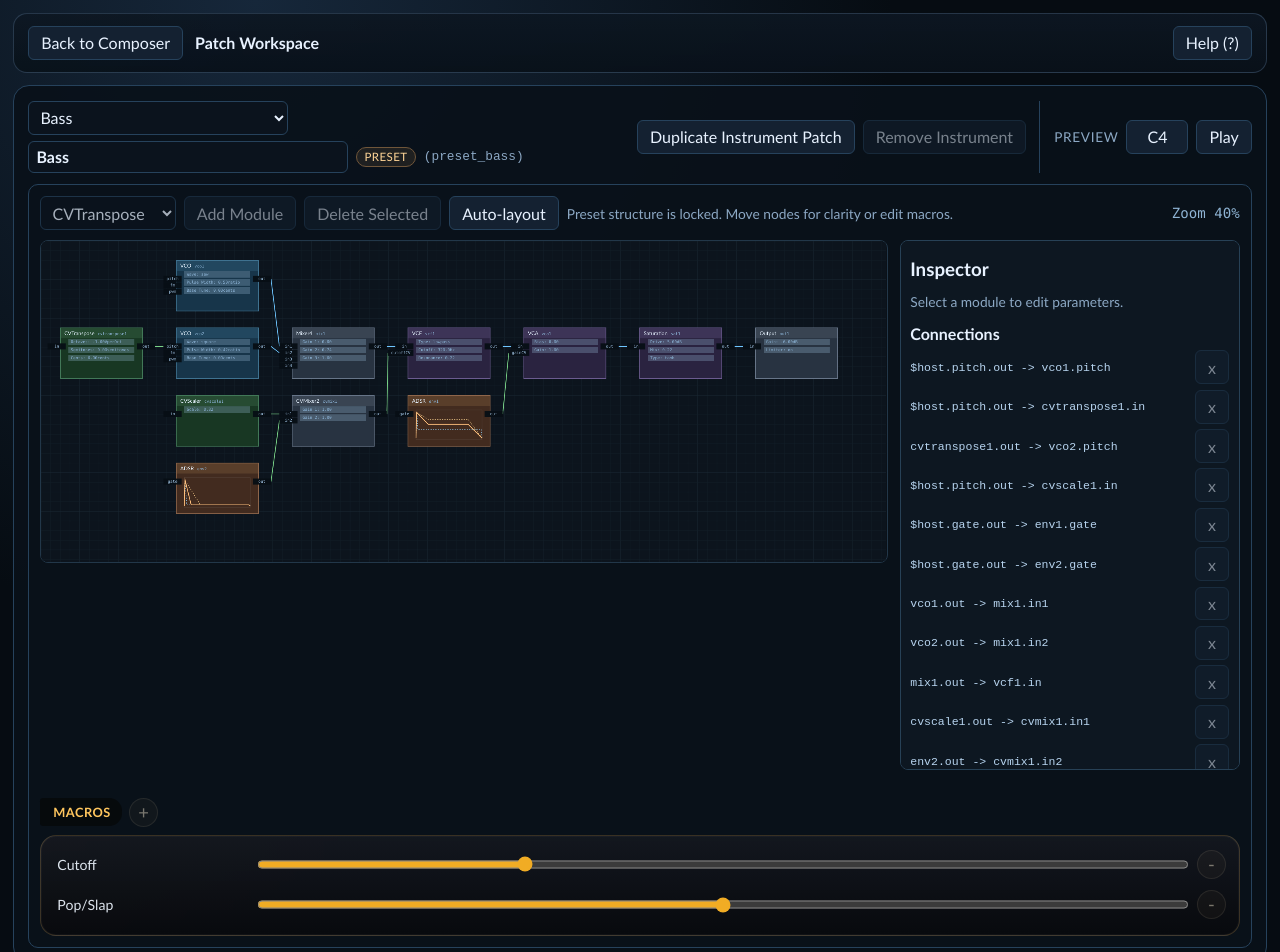
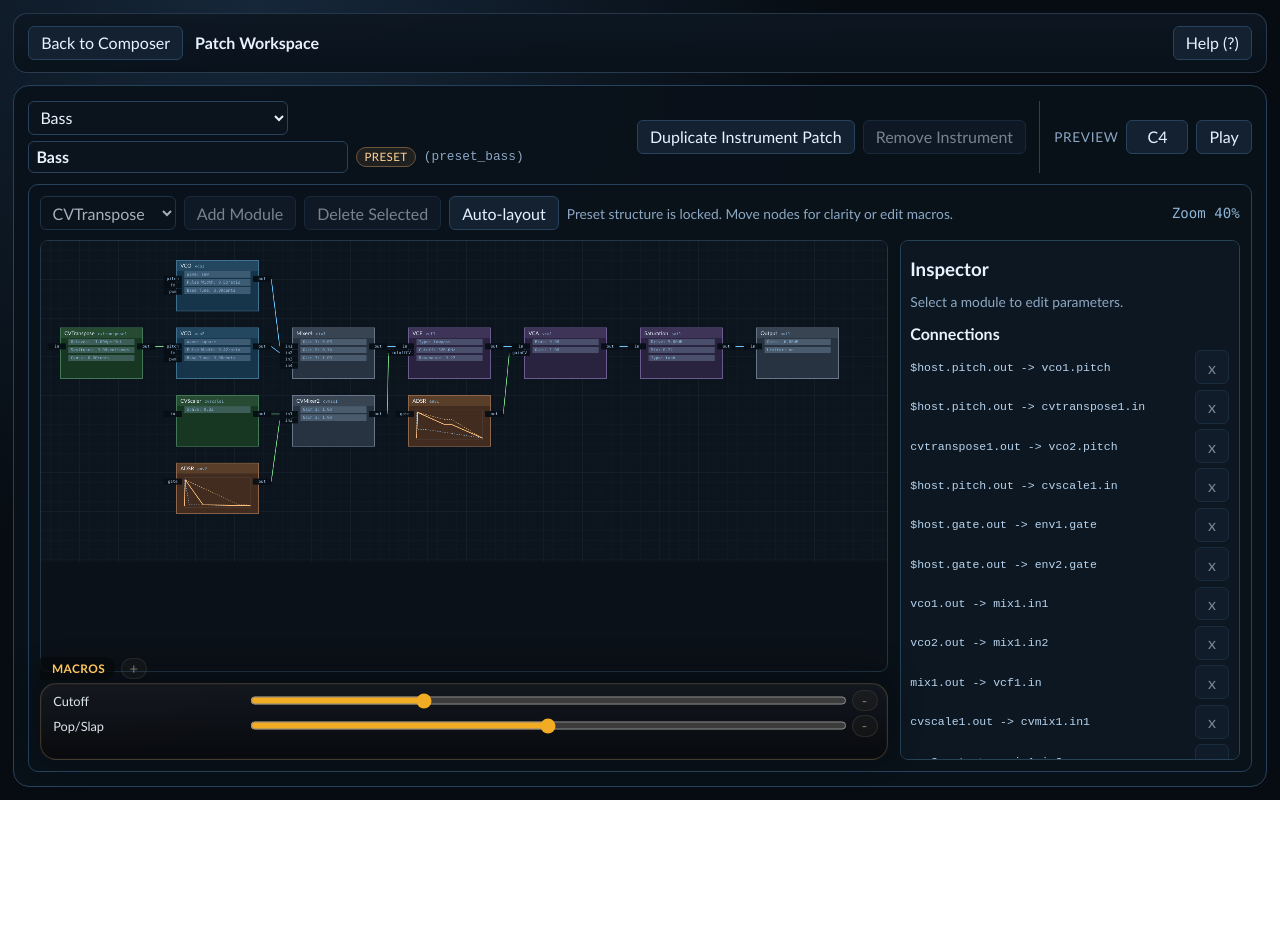
Before and after one commit to eescardo/SynthPlayground, a Next.js app: page /patch-workspace in a window 1280 px wide. Shown: the top 952 px of the page. After the commit the page ends 800 px from the top, so only its background shows below. Built offline with nearby package versions, Linux system fonts and the light colour scheme.

Commit message:
[Agent PR] Refine patch workspace macro dock layout

```diff
--- a/app/globals.css
+++ b/app/globals.css
@@ -1015,6 +1015,7 @@ select {
   flex-direction: column;
   gap: 0.8rem;
   min-height: 0;
+  height: calc(100vh - 1.6rem);
 }
 
 .patch-workspace-header {
@@ -1053,6 +1054,7 @@ select {
   display: flex;
   flex-direction: column;
   gap: 0.6rem;
+  min-height: 0;
 }
 
 .patch-toolbar {
@@ -1073,13 +1075,30 @@ select {
   display: grid;
   grid-template-columns: minmax(0, 1fr) 320px;
   gap: 0.7rem;
+  align-items: stretch;
+  min-height: 0;
+  height: 100%;
+}
+
+.patch-editor-main-column {
+  min-width: 0;
+  display: grid;
+  grid-template-rows:
+    minmax(0, 1fr)
+    clamp(4.75rem, calc(6.5dvh + (var(--patch-macro-visible-rows, 1) - 1) * 3.1dvh), 12.5rem);
+  gap: 0.7rem;
+  min-height: 0;
+  height: 100%;
 }
 
 .patch-canvas-shell {
   min-width: 0;
+  min-height: 0;
+  height: 100%;
 }
 
 .patch-canvas-scroll {
+  height: 100%;
   max-width: 100%;
   max-height: 640px;
   overflow: auto;
@@ -1103,50 +1122,76 @@ select {
   border: 1px solid #274156;
   border-radius: 8px;
   padding: 0.6rem;
+  height: 100%;
   max-height: 640px;
   overflow: auto;
 }
 
 .patch-workspace-shell .instrument-editor {
+  display: flex;
+  flex-direction: column;
+  flex: 1;
+  min-height: 0;
   padding: 0.9rem;
   border-radius: 16px;
+  overflow: hidden;
+}
+
+.patch-workspace-shell .patch-editor {
+  flex: 1;
+  display: grid;
+  grid-template-rows: auto minmax(0, 1fr);
 }
 
 .patch-workspace-shell .patch-layout {
   grid-template-columns: minmax(0, 1fr) 340px;
+  flex: 1;
+  height: 100%;
 }
 
 .patch-workspace-shell .patch-canvas-scroll,
 .patch-workspace-shell .patch-inspector {
-  max-height: calc(100vh - 270px);
+  height: 100%;
+  max-height: none;
 }
 
 .patch-macro-panel {
-  display: flex;
-  flex-direction: column;
-  gap: 0.55rem;
-  margin-top: 0.85rem;
-  padding: 0.3rem 0 0;
+  position: relative;
+  display: flex;
+  flex-direction: column;
+  min-height: 0;
+  padding: 0;
+}
+
+.patch-workspace-shell .patch-macro-panel {
+  z-index: 4;
 }
 
 .patch-macro-panel-header {
-  display: flex;
-  align-items: center;
-  gap: 0.45rem;
+  position: absolute;
+  left: 0;
+  bottom: 100%;
+  margin-bottom: 0.18rem;
+  z-index: 5;
+  display: flex;
+  align-items: center;
+  gap: 0.35rem;
+  pointer-events: none;
 }
 
 .patch-macro-panel-tab {
   display: inline-flex;
   align-items: center;
-  min-height: 1.75rem;
-  padding: 0.2rem 0.7rem 0.2rem 0.8rem;
+  min-height: 1.45rem;
+  padding: 0.14rem 0.62rem 0.14rem 0.72rem;
   border-radius: 0.2rem 0.8rem 0.8rem 0.2rem;
-  background: rgba(7, 10, 12, 0.96);
+  background: rgba(7, 10, 12, 0.74);
   color: #ffc65e;
-  font-size: 0.8rem;
+  font-size: 0.74rem;
   font-weight: 700;
   letter-spacing: 0.04em;
   text-transform: uppercase;
+  pointer-events: auto;
 }
 
 .patch-macro-panel-add,
@@ -1154,14 +1199,15 @@ select {
   display: inline-flex;
   align-items: center;
   justify-content: center;
-  width: 1.8rem;
-  height: 1.8rem;
+  width: 1.35rem;
+  height: 1.35rem;
   border-radius: 999px;
   border: 1px solid rgba(255, 234, 196, 0.2);
   background: rgba(255, 206, 122, 0.08);
   color: #fff2d6;
-  font-size: 1.15rem;
+  font-size: 0.92rem;
   line-height: 1;
+  pointer-events: auto;
 }
 
 .patch-macro-panel-add:disabled,
@@ -1172,41 +1218,45 @@ select {
 .patch-macro-panel-body {
   display: flex;
   flex-direction: column;
-  gap: 0.45rem;
-  padding: 0.7rem 0.8rem 0.85rem;
+  gap: 0.22rem;
+  height: 100%;
+  padding: 0.38rem 0.62rem 0.46rem;
   border-radius: 1rem;
   border: 1px solid rgba(255, 206, 122, 0.2);
+  overflow: auto;
   background:
     linear-gradient(180deg, rgba(20, 24, 31, 0.94), rgba(8, 10, 14, 0.98)),
     radial-gradient(circle at left top, rgba(255, 181, 72, 0.12), transparent 34%);
-  box-shadow: inset 0 0 0 1px rgba(255, 255, 255, 0.03);
+  box-shadow:
+    0 -10px 32px rgba(4, 6, 10, 0.42),
+    inset 0 0 0 1px rgba(255, 255, 255, 0.03);
 }
 
 .patch-macro-panel-empty {
   margin: 0;
   color: #98adbf;
-  font-size: 0.86rem;
+  font-size: 0.78rem;
 }
 
 .patch-macro-row {
   display: grid;
   grid-template-columns: minmax(120px, 190px) minmax(0, 1fr) auto;
   align-items: center;
-  gap: 0.65rem;
+  gap: 0.42rem;
 }
 
 .patch-macro-name-button,
 .patch-macro-name-input {
   min-width: 0;
-  font-size: 0.88rem;
+  font-size: 0.8rem;
 }
 
 .patch-macro-name-button {
   display: inline-flex;
   align-items: center;
-  min-height: 2rem;
+  min-height: 1rem;
   border: 0;
-  padding: 0 0.2rem;
+  padding: 0 0.12rem;
   background: transparent;
   color: #eef6ff;
   cursor: text;
@@ -1219,13 +1269,14 @@ select {
 }
 
 .patch-macro-name-input {
-  padding: 0.28rem 0.38rem;
+  padding: 0.1rem 0.24rem;
   border-radius: 0.45rem;
 }
 
 .patch-macro-slider {
   width: 100%;
   accent-color: #f1ac24;
+  height: 0.8rem;
 }
 
 .patch-inspector h3,
--- a/src/components/patch/PatchEditorCanvas.tsx
+++ b/src/components/patch/PatchEditorCanvas.tsx
@@ -54,6 +54,7 @@ export function PatchEditorCanvas(props: PatchEditorCanvasProps) {
   const [pendingFromPort, setPendingFromPort] = useState<HitPort | null>(null);
   const [dragNodeId, setDragNodeId] = useState<string | null>(null);
   const [hoveredNodeId, setHoveredNodeId] = useState<string | null>(null);
+  const macroVisibleRows = Math.max(1, Math.min(5, props.patch.ui.macros.length || 1));
 
   const layoutByNode = useMemo(() => {
     return new Map(props.patch.layout.nodes.map((node) => [node.nodeId, node] as const));
@@ -215,7 +216,15 @@ export function PatchEditorCanvas(props: PatchEditorCanvasProps) {
   const selectedSchema = selectedNode ? getModuleSchema(selectedNode.typeId) : undefined;
 
   return (
-    <div className="patch-editor" ref={rootRef}>
+    <div
+      className="patch-editor"
+      ref={rootRef}
+      style={
+        {
+          "--patch-macro-visible-rows": macroVisibleRows
+        } as React.CSSProperties
+      }
+    >
       <div className="patch-toolbar">
         <select value={newNodeType} disabled={props.structureLocked} onChange={(e) => setNewNodeType(e.target.value)}>
           {modulePalette.map((module) => (
@@ -265,6 +274,7 @@ export function PatchEditorCanvas(props: PatchEditorCanvasProps) {
       </div>
 
       <div className="patch-layout">
+        <div className="patch-editor-main-column">
           <div className="patch-canvas-shell">
             <div className="patch-canvas-scroll" ref={scrollRef}>
               <canvas
@@ -287,6 +297,16 @@ export function PatchEditorCanvas(props: PatchEditorCanvasProps) {
             </div>
           </div>
 
+          <PatchMacroPanel
+            patch={props.patch}
+            structureLocked={props.structureLocked}
+            onAddMacro={props.onAddMacro}
+            onRemoveMacro={props.onRemoveMacro}
+            onRenameMacro={props.onRenameMacro}
+            onChangeMacroValue={props.onChangeMacroValue}
+          />
+        </div>
+
         <PatchInspector
           patch={props.patch}
           selectedNode={selectedNode}
@@ -297,15 +317,6 @@ export function PatchEditorCanvas(props: PatchEditorCanvasProps) {
           onExposeMacro={props.onExposeMacro}
         />
       </div>
-
-      <PatchMacroPanel
-        patch={props.patch}
-        structureLocked={props.structureLocked}
-        onAddMacro={props.onAddMacro}
-        onRemoveMacro={props.onRemoveMacro}
-        onRenameMacro={props.onRenameMacro}
-        onChangeMacroValue={props.onChangeMacroValue}
-      />
     </div>
   );
 }
--- a/src/components/patch/patchCanvasDrawing.ts
+++ b/src/components/patch/patchCanvasDrawing.ts
@@ -137,16 +137,20 @@ function resolveAdsrMacroRangeValues(patch: Patch, node: PatchNode, schema: Para
 function drawAdsrEnvelopePath(
   ctx: CanvasRenderingContext2D,
   values: { attack: number; decay: number; sustain: number; release: number },
-  graph: { x: number; y: number; width: number; height: number }
+  graph: { x: number; y: number; width: number; height: number },
+  longestDurationMs: number
 ) {
-  const attack = Math.max(0.01, values.attack);
-  const decay = Math.max(0.01, values.decay);
+  const attackMs = Math.max(1, values.attack * 1000);
+  const decayMs = Math.max(1, values.decay * 1000);
   const sustain = Math.max(0, Math.min(1, values.sustain));
-  const release = Math.max(0.01, values.release);
-  const total = attack + decay + release + 0.75;
-  const ax = graph.x + (attack / total) * graph.width;
-  const dx = ax + (decay / total) * graph.width;
-  const sx = dx + (0.75 / total) * graph.width;
+  const releaseMs = Math.max(1, values.release * 1000);
+  const scaledDurationMs = Math.max(longestDurationMs, attackMs + decayMs + releaseMs, 1);
+  const sustainHoldWidth = Math.max(10, Math.min(graph.width * 0.16, 18));
+  const timedWidth = Math.max(graph.width - sustainHoldWidth, graph.width * 0.6);
+  const timeScale = timedWidth / scaledDurationMs;
+  const ax = graph.x + attackMs * timeScale;
+  const dx = ax + decayMs * timeScale;
+  const sx = dx + sustainHoldWidth;
   const rx = graph.x + graph.width;
   const highY = graph.y + 6;
   const sustainY = graph.y + graph.height - 6 - sustain * (graph.height - 12);
@@ -175,25 +179,32 @@ function drawAdsrModuleFace(
   const graphW = PATCH_NODE_WIDTH - PATCH_MODULE_FACE_INSET_X * 2;
   const graphH = PATCH_NODE_HEIGHT - PATCH_MODULE_FACE_TOP - PATCH_MODULE_FACE_BOTTOM_INSET;
   const graph = { x: graphX, y: graphY, width: graphW, height: graphH };
+  const currentValues = getAdsrParamValues(node, schema);
+  const macroRange = resolveAdsrMacroRangeValues(patch, node, schema);
+  const longestDurationMs = Math.max(
+    1,
+    (currentValues.attack + currentValues.decay + currentValues.release) * 1000,
+    macroRange ? (macroRange.low.attack + macroRange.low.decay + macroRange.low.release) * 1000 : 0,
+    macroRange ? (macroRange.high.attack + macroRange.high.decay + macroRange.high.release) * 1000 : 0
+  );
 
   ctx.strokeStyle = "rgba(231, 243, 255, 0.12)";
   ctx.lineWidth = 1;
   ctx.strokeRect(graphX, graphY, graphW, graphH);
 
-  const macroRange = resolveAdsrMacroRangeValues(patch, node, schema);
   if (macroRange) {
     ctx.lineWidth = 1.4;
     ctx.setLineDash([3, 3]);
     ctx.strokeStyle = "rgba(151, 214, 255, 0.84)";
-    drawAdsrEnvelopePath(ctx, macroRange.low, graph);
+    drawAdsrEnvelopePath(ctx, macroRange.low, graph, longestDurationMs);
     ctx.strokeStyle = "rgba(255, 214, 145, 0.88)";
-    drawAdsrEnvelopePath(ctx, macroRange.high, graph);
+    drawAdsrEnvelopePath(ctx, macroRange.high, graph, longestDurationMs);
     ctx.setLineDash([]);
   }
 
   ctx.strokeStyle = accentColor;
   ctx.lineWidth = 2;
-  drawAdsrEnvelopePath(ctx, getAdsrParamValues(node, schema), graph);
+  drawAdsrEnvelopePath(ctx, currentValues, graph, longestDurationMs);
 }
 
 function drawGenericModuleFace(
```
Lines whose indentation alone changed are shown as unchanged.
